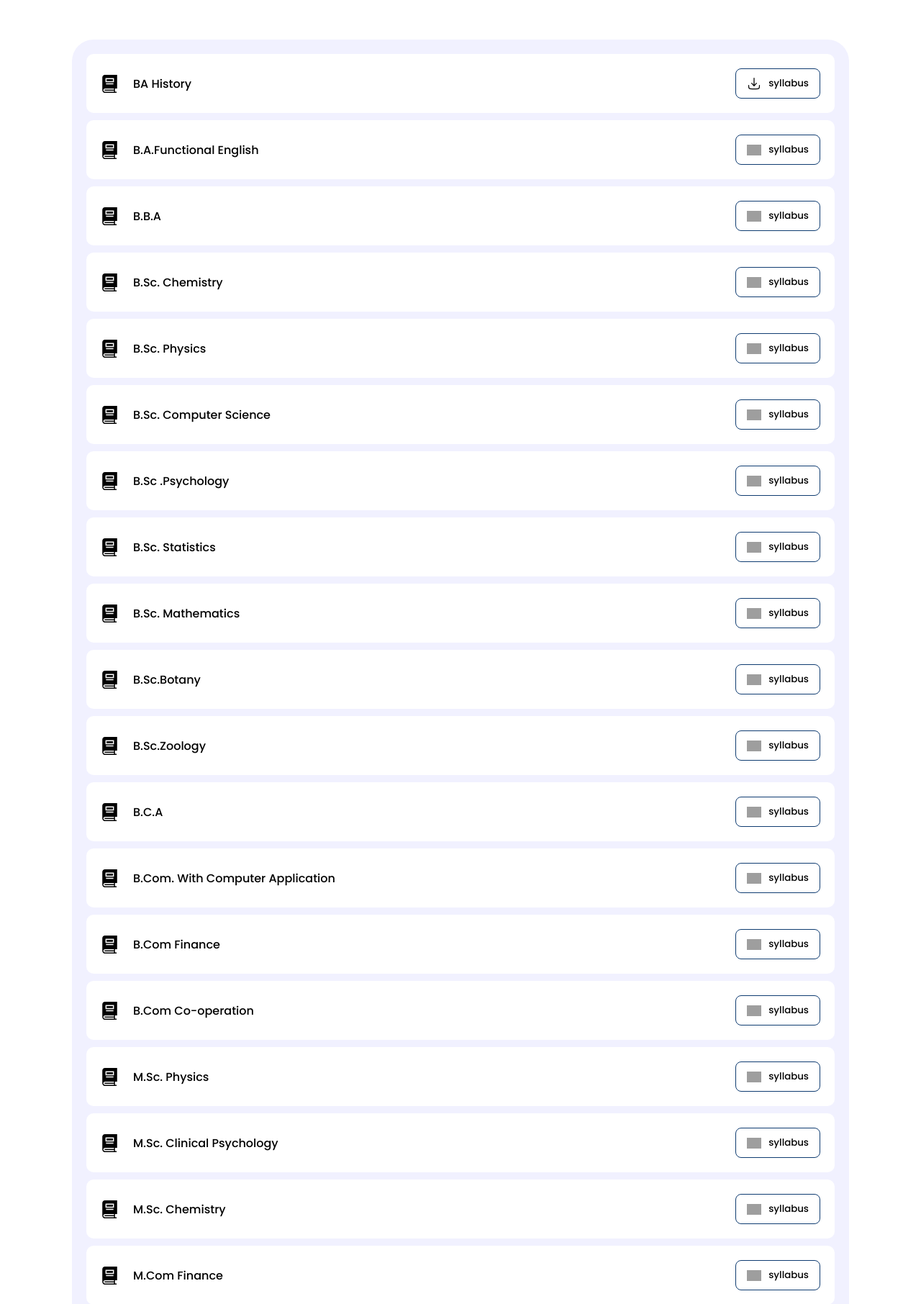
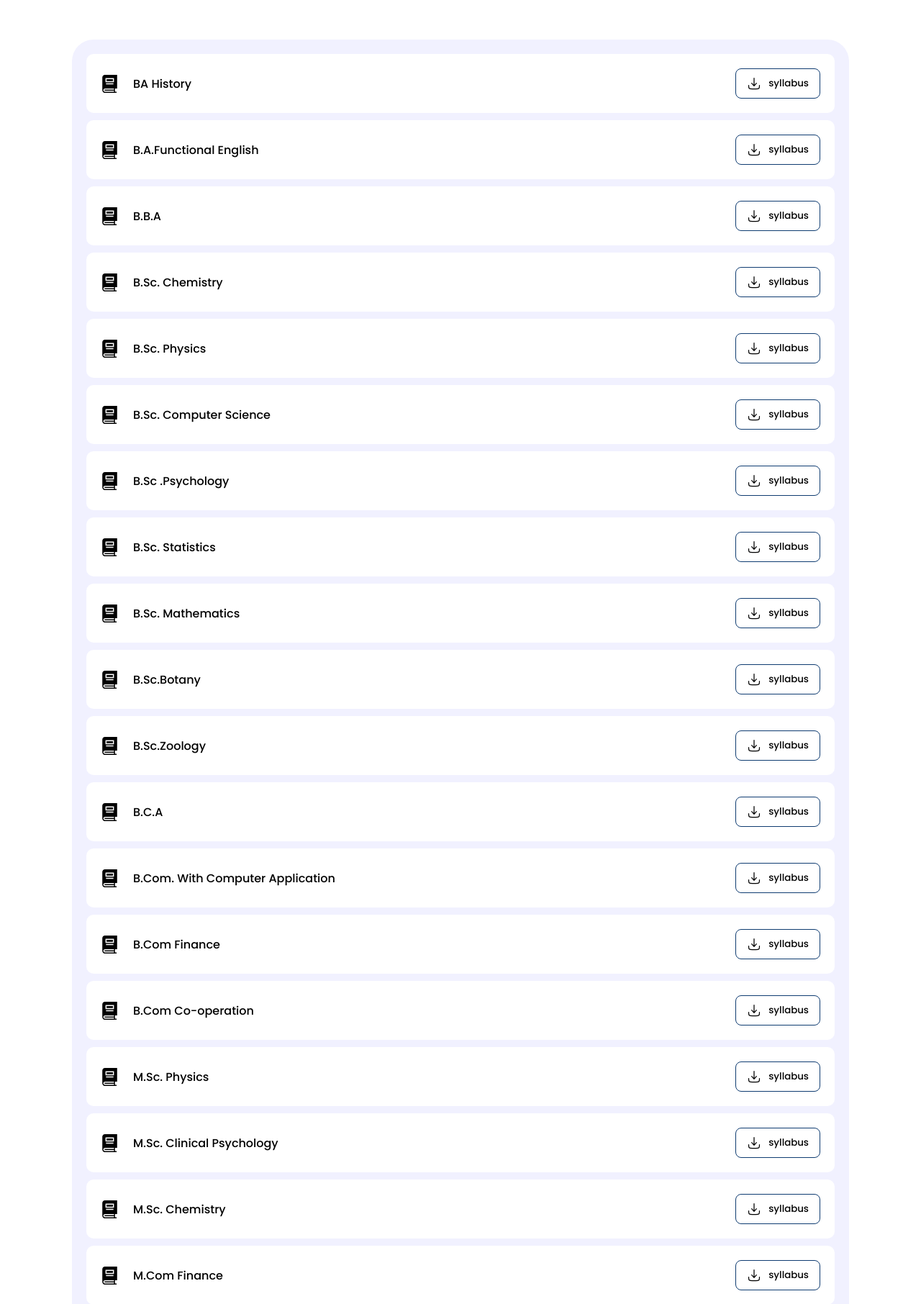
Before and after one commit to ishaquerisan/sncollegevatakara, a Django app: page /courses in a window 1280 px wide. Shown: the part 168-1980 px from the top of the page at 72% size. Run offline with Django 4.2, Linux system fonts and the light colour scheme; grey boxes are pictures that could not be loaded.

Commit message:
27/10 night edited

```diff
--- a/myapp/static/styles.css
+++ b/myapp/static/styles.css
@@ -104,7 +104,7 @@ navbar {
 .option:hover .sec-dropdown{
   visibility: visible;
   opacity: 1;
-  bottom:-100%;
+  top:50%;
   border-top-left-radius: 0;
 }
 /* .option:hover:has(.sec-dropdown){
@@ -356,8 +356,10 @@ navbar {
 } */
 
 .news-box {
-  display: grid;
-  place-content: center;
+  display: flex;
+  align-items: start;
+  flex-direction: column;
+  justify-content: space-between;
   border: 2px solid rgb(73, 73, 73);
   padding: 20px;
   border-radius: 20px;
--- a/myapp/urls.py
+++ b/myapp/urls.py
@@ -18,6 +18,7 @@ urlpatterns = [
     path('courses', views.courses, name='courses'),
     path('placement', views.placement, name='placement'),
     path('scholarship', views.scholarship, name='scholarship'),
+    path('applicatonforms', views.applicatonforms, name='applicatonforms'),
     path('courses', views.courses, name='courses'),
 
 
--- a/myapp/views.py
+++ b/myapp/views.py
@@ -49,6 +49,9 @@ def bhoomi(request):
 def courses(request):
     # employees = Employee.objects.all()
     return render(request, 'courses.html')
+def applicatonforms(request):
+    # employees = Employee.objects.all()
+    return render(request, 'applicatonforms.html')
 def placement(request):
     # employees = Employee.objects.all()
     return render(request, 'placement.html')
--- a/templates/courses.html
+++ b/templates/courses.html
@@ -15,180 +15,174 @@
       </button>
     </div>
 
-
     <div class="small-container flex list">
       <div class="flex">
         <img class="img-small" src="{% static 'assets/courses.svg' %}" alt="" />
-        <div class="c">	B.A.Functional English</div>
+        <div class="c">B.A.Functional English</div>
       </div>
       <button class="btn outline">
-        <img src="assets/download_black.svg' %}" alt="" />syllabus
+        <img src="{% static 'assets/download_black.svg' %}" alt="" />syllabus
       </button>
     </div>
     <div class="small-container flex list">
       <div class="flex">
         <img class="img-small" src="{% static 'assets/courses.svg' %}" alt="" />
-        <div class="c">	B.B.A</div>
+        <div class="c">B.B.A</div>
       </div>
       <button class="btn outline">
-        <img src="assets/download_black.svg' %}" alt="" />syllabus
+        <img src="{% static 'assets/download_black.svg' %}" alt="" />syllabus
       </button>
     </div>
     <div class="small-container flex list">
       <div class="flex">
         <img class="img-small" src="{% static 'assets/courses.svg' %}" alt="" />
-        <div class="c">	B.Sc. Chemistry</div>
+        <div class="c">B.Sc. Chemistry</div>
       </div>
       <button class="btn outline">
-        <img src="assets/download_black.svg' %}" alt="" />syllabus
+        <img src="{% static 'assets/download_black.svg' %}" alt="" />syllabus
       </button>
     </div>
     <div class="small-container flex list">
       <div class="flex">
         <img class="img-small" src="{% static 'assets/courses.svg' %}" alt="" />
-        <div class="c">B.Sc. Physics	</div>
+        <div class="c">B.Sc. Physics</div>
       </div>
       <button class="btn outline">
-        <img src="assets/download_black.svg' %}" alt="" />syllabus
+        <img src="{% static 'assets/download_black.svg' %}" alt="" />syllabus
       </button>
     </div>
     <div class="small-container flex list">
       <div class="flex">
         <img class="img-small" src="{% static 'assets/courses.svg' %}" alt="" />
-        <div class="c">B.Sc. Computer Science	</div>
+        <div class="c">B.Sc. Computer Science</div>
       </div>
       <button class="btn outline">
-        <img src="assets/download_black.svg' %}" alt="" />syllabus
+        <img src="{% static 'assets/download_black.svg' %}" alt="" />syllabus
       </button>
     </div>
     <div class="small-container flex list">
       <div class="flex">
         <img class="img-small" src="{% static 'assets/courses.svg' %}" alt="" />
-        <div class="c">	B.Sc .Psychology</div>
+        <div class="c">B.Sc .Psychology</div>
       </div>
       <button class="btn outline">
-        <img src="assets/download_black.svg' %}" alt="" />syllabus
+        <img src="{% static 'assets/download_black.svg' %}" alt="" />syllabus
       </button>
     </div>
     <div class="small-container flex list">
       <div class="flex">
         <img class="img-small" src="{% static 'assets/courses.svg' %}" alt="" />
-        <div class="c">	B.Sc. Statistics</div>
+        <div class="c">B.Sc. Statistics</div>
       </div>
       <button class="btn outline">
-        <img src="assets/download_black.svg' %}" alt="" />syllabus
+        <img src="{% static 'assets/download_black.svg' %}" alt="" />syllabus
       </button>
     </div>
     <div class="small-container flex list">
       <div class="flex">
         <img class="img-small" src="{% static 'assets/courses.svg' %}" alt="" />
-        <div class="c">		B.Sc. Mathematics</div>
+        <div class="c">B.Sc. Mathematics</div>
       </div>
       <button class="btn outline">
-        <img src="assets/download_black.svg' %}" alt="" />syllabus
+        <img src="{% static 'assets/download_black.svg' %}" alt="" />syllabus
       </button>
     </div>
     <div class="small-container flex list">
       <div class="flex">
         <img class="img-small" src="{% static 'assets/courses.svg' %}" alt="" />
-        <div class="c">B.Sc.Botany	</div>
+        <div class="c">B.Sc.Botany</div>
       </div>
       <button class="btn outline">
-        <img src="assets/download_black.svg' %}" alt="" />syllabus
+        <img src="{% static 'assets/download_black.svg' %}" alt="" />syllabus
       </button>
     </div>
     <div class="small-container flex list">
       <div class="flex">
         <img class="img-small" src="{% static 'assets/courses.svg' %}" alt="" />
-        <div class="c">	B.Sc.Zoology	</div>
+        <div class="c">B.Sc.Zoology</div>
       </div>
       <button class="btn outline">
-        <img src="assets/download_black.svg' %}" alt="" />syllabus
+        <img src="{% static 'assets/download_black.svg' %}" alt="" />syllabus
       </button>
     </div>
     <div class="small-container flex list">
       <div class="flex">
         <img class="img-small" src="{% static 'assets/courses.svg' %}" alt="" />
-        <div class="c">	B.C.A</div>
+        <div class="c">B.C.A</div>
       </div>
       <button class="btn outline">
-        <img src="assets/download_black.svg' %}" alt="" />syllabus
+        <img src="{% static 'assets/download_black.svg' %}" alt="" />syllabus
       </button>
     </div>
     <div class="small-container flex list">
       <div class="flex">
         <img class="img-small" src="{% static 'assets/courses.svg' %}" alt="" />
-        <div class="c">	B.Com. With Computer Application</div>
+        <div class="c">B.Com. With Computer Application</div>
       </div>
       <button class="btn outline">
-        <img src="assets/download_black.svg' %}" alt="" />syllabus
+        <img src="{% static 'assets/download_black.svg' %}" alt="" />syllabus
       </button>
     </div>
     <div class="small-container flex list">
       <div class="flex">
         <img class="img-small" src="{% static 'assets/courses.svg' %}" alt="" />
-        <div class="c">	B.Com Finance	</div>
+        <div class="c">B.Com Finance</div>
       </div>
       <button class="btn outline">
-        <img src="assets/download_black.svg' %}" alt="" />syllabus
+        <img src="{% static 'assets/download_black.svg' %}" alt="" />syllabus
       </button>
     </div>
     <div class="small-container flex list">
       <div class="flex">
         <img class="img-small" src="{% static 'assets/courses.svg' %}" alt="" />
-        <div class="c">		B.Com Co-operation</div>
+        <div class="c">B.Com Co-operation</div>
       </div>
       <button class="btn outline">
-        <img src="assets/download_black.svg' %}" alt="" />syllabus
+        <img src="{% static 'assets/download_black.svg' %}" alt="" />syllabus
       </button>
     </div>
 
     <div class="small-container flex list">
       <div class="flex">
         <img class="img-small" src="{% static 'assets/courses.svg' %}" alt="" />
-        <div class="c">	M.Sc. Physics</div>
+        <div class="c">M.Sc. Physics</div>
       </div>
       <button class="btn outline">
-        <img src="assets/download_black.svg' %}" alt="" />syllabus
+        <img src="{% static 'assets/download_black.svg' %}" alt="" />syllabus
       </button>
     </div>
     <div class="small-container flex list">
       <div class="flex">
         <img class="img-small" src="{% static 'assets/courses.svg' %}" alt="" />
-        <div class="c">	M.Sc. Clinical Psychology</div>
+        <div class="c">M.Sc. Clinical Psychology</div>
       </div>
       <button class="btn outline">
-        <img src="assets/download_black.svg' %}" alt="" />syllabus
+        <img src="{% static 'assets/download_black.svg' %}" alt="" />syllabus
       </button>
     </div>
     <div class="small-container flex list">
       <div class="flex">
         <img class="img-small" src="{% static 'assets/courses.svg' %}" alt="" />
-        <div class="c">		M.Sc. Chemistry</div>
+        <div class="c">M.Sc. Chemistry</div>
       </div>
       <button class="btn outline">
-        <img src="assets/download_black.svg' %}" alt="" />syllabus
+        <img src="{% static 'assets/download_black.svg' %}" alt="" />syllabus
       </button>
     </div>
     <div class="small-container flex list">
       <div class="flex">
         <img class="img-small" src="{% static 'assets/courses.svg' %}" alt="" />
-        <div class="c">M.Com Finance	</div>
+        <div class="c">M.Com Finance</div>
       </div>
       <button class="btn outline">
-        <img src="assets/download_black.svg' %}" alt="" />syllabus
+        <img src="{% static 'assets/download_black.svg' %}" alt="" />syllabus
       </button>
     </div>
     <div class="small-container flex list">
       <div class="flex">
         <img class="img-small" src="{% static 'assets/courses.svg' %}" alt="" />
-        <div class="c">	M.A.English</div>
+        <div class="c">M.A.English</div>
       </div>
-      <button class="btn outline">
-        <img src="assets/download_black.svg' %}" alt="" />syllabus
-      </button>
-    </div>
-
       <button class="btn outline">
         <img src="{% static 'assets/download_black.svg' %}" alt="" />syllabus
       </button>
--- a/templates/header.html
+++ b/templates/header.html
@@ -35,10 +35,7 @@
                 <div>Faculty</div>
                 <img src="{% static 'assets/more.png' %}" alt="" />
                 <div class="sec-dropdown">
-                  <a
-                    href="{% url 'faculty' dept='MATHEPHYSICSMATICS' %}"
-                    class="option"
-                  >
+                  <a href="{% url 'faculty' dept='PHYSICS' %}" class="option">
                     <div>DEPARTMENT OF PHYSICS</div>
                     <img src="{% static 'assets/more.png'%}" alt="" />
                   </a>
@@ -126,7 +123,7 @@
               <!-- <img src="{% static 'assets/downarrow.svg" alt=""> -->
             </div>
             <div class="dropdown">
-              <a href="{% url 'placement' %}" class="option">
+              <a href="{% url 'applicatonforms' %}" class="option">
                 <div>Application Forms</div>
                 <img src="{% static 'assets/more.png' %}" alt="" />
               </a>
```
Also changed, not shown: templates/applicatonforms.html (added, +67 -0 lines).
